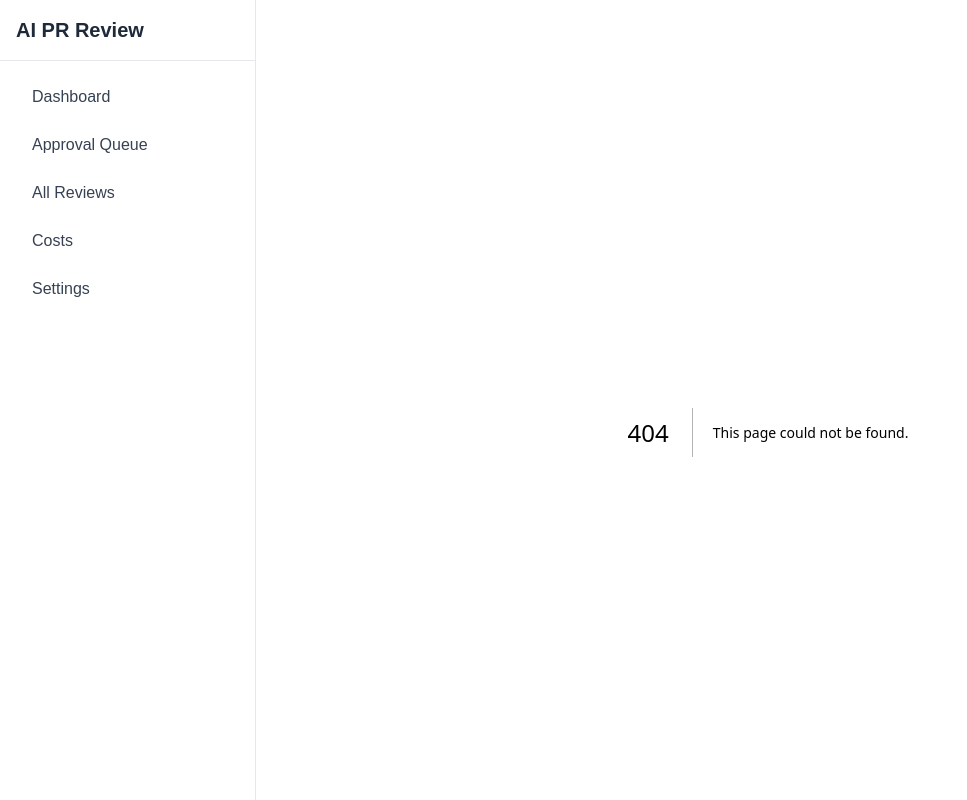
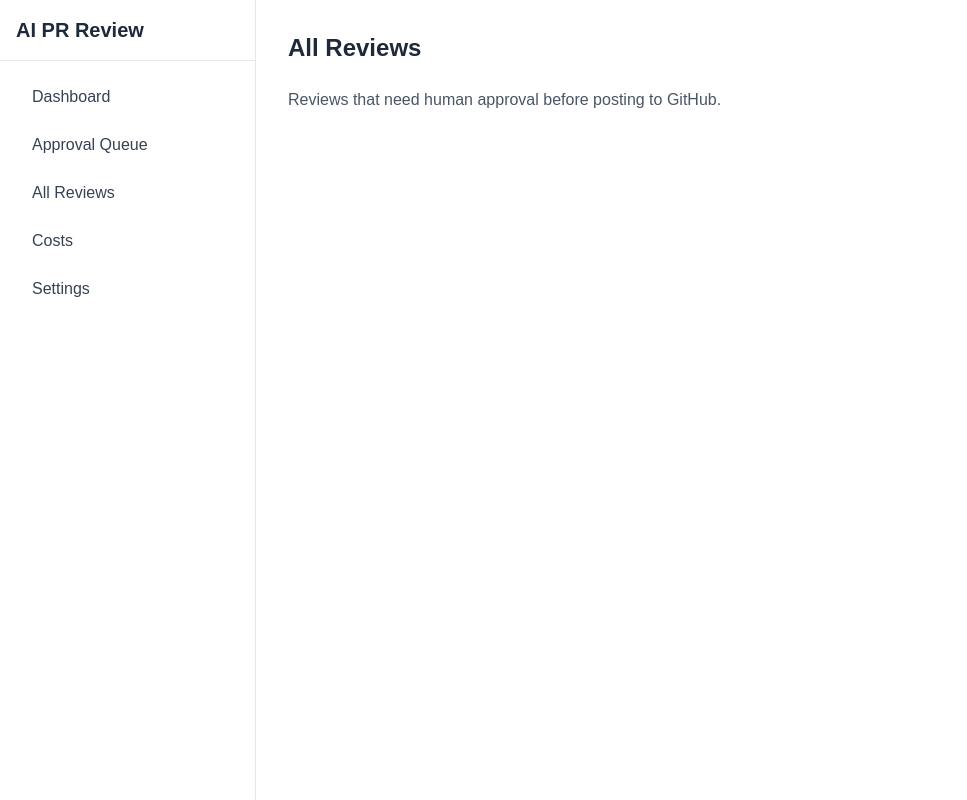
Before and after one commit to jacobjerryarackal/ai-pr-review-agent, a Next.js app in the folder frontend/: page /reviews in a window 1280 px wide. Before the commit this address had no page. Shown: the whole page, without its empty margins (0-967 px from the left). Built offline with nearby package versions, Linux system fonts and the light colour scheme.

Commit message:
updated the name

```diff
--- /dev/null
+++ b/frontend/src/app/reviews/page.tsx
@@ -0,0 +1,12 @@
+export default function ReviewsPage() {
+  return (
+    <div>
+      <h2 className="text-2xl font-bold text-gray-800 mb-6">
+        All Reviews
+      </h2>
+      <p className="text-gray-600">
+        Reviews that need human approval before posting to GitHub.
+      </p>
+    </div>
+  );
+}
```
